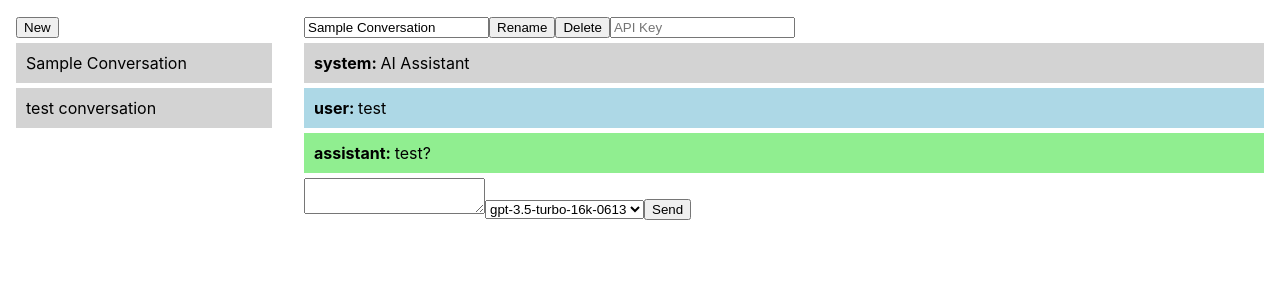
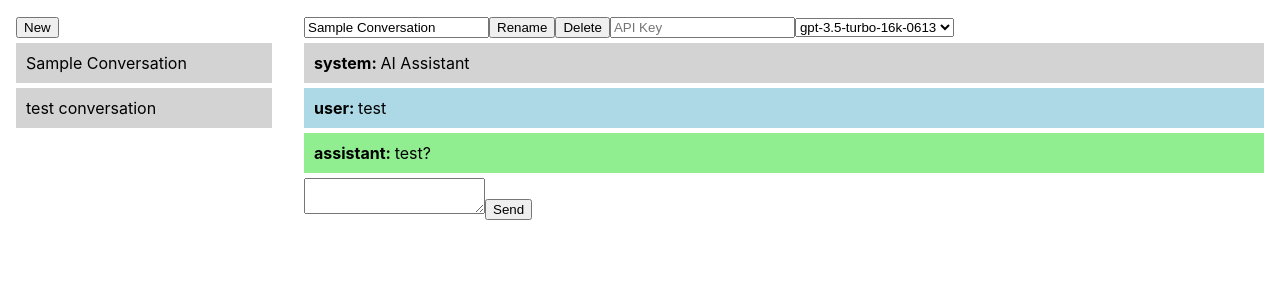
Before and after one commit to kloir-z/mygptapp, a React (Create React App) app: page / in a window 1280 px wide. Both pictures are taken after a click on the element "Sample Conversation". Shown: the top 300 px of the page. Built offline with nearby package versions, Linux system fonts and the light colour scheme.

Commit message:
On branch master Changes to be committed: 	modified:   src/Conversation.tsx 	modified:   src/MessageInput.tsx

```diff
--- a/src/Conversation.tsx
+++ b/src/Conversation.tsx
@@ -16,6 +16,7 @@ const Conversation: React.FC<ConversationProps> = ({
 }) => {
   const [title, setTitle] = useState(conversation.title);
   const [apiKey, setApiKey] = useState('');
+  const [model, setModel] = useState('gpt-3.5-turbo-16k-0613');  // Add
   const [messages, setMessages] = useState<ConversationData[]>(conversation.revisions[0].conversation);
 
   useEffect(() => {
@@ -106,8 +107,8 @@ const Conversation: React.FC<ConversationProps> = ({
     return finalMessages;
   };
 
-  const sendMessage = async (messageContent: string, role: string, apiKey: string, model: string) => {
-    const finalMessages = await getAIResponse(messageContent, role, apiKey, model);
+  const sendMessage = async (messageContent: string, role: string, apiKey: string) => { // Removed model from arguments
+    const finalMessages = await getAIResponse(messageContent, role, apiKey, model); // Passed model directly
     console.log('finalMessages');
     console.log(finalMessages);
     console.log('conversation');
@@ -134,6 +135,11 @@ const Conversation: React.FC<ConversationProps> = ({
       <button onClick={handleRename}>Rename</button>
       <button onClick={handleDelete}>Delete</button>
       <input value={apiKey} onChange={e => setApiKey(e.target.value)} placeholder="API Key" />
+      <select value={model} onChange={e => setModel(e.target.value)}>  {/* New model select dropdown */}
+        <option value="gpt-3.5-turbo-16k-0613">gpt-3.5-turbo-16k-0613</option>
+        <option value="gpt-3.5-turbo-0613">gpt-3.5-turbo-0613</option>
+        <option value="gpt-4-0613">gpt-4-0613</option>
+      </select>
       {messages.map((message: ConversationData, index: number) => (
         <div key={index} style={{backgroundColor: getColor(message.role), padding: '10px', margin: '5px 0', textAlign: 'left'}}>
           <strong>{message.role}: </strong> {message.content}
--- a/src/MessageInput.tsx
+++ b/src/MessageInput.tsx
@@ -1,31 +1,25 @@
 import React, { useState } from 'react';
 
 type MessageInputProps = {
-  sendMessage: (message: string, role: string, apiKey: string, model: string) => void;
+  sendMessage: (message: string, role: string, apiKey: string) => void;
   apiKey: string;
 };
 
 const MessageInput: React.FC<MessageInputProps> = ({ sendMessage, apiKey }) => {
   const [message, setMessage] = useState('');
-  const [model, setModel] = useState('gpt-3.5-turbo-16k-0613');
 
   const handleSend = () => {
     if (message.trim() === '') {
       // Message is empty, do nothing
       return;
     }
-    sendMessage(message, 'user', apiKey, model);
+    sendMessage(message, 'user', apiKey);
     setMessage('');
   };
 
   return (
     <div>
       <textarea value={message} onChange={e => setMessage(e.target.value)} />
-      <select value={model} onChange={e => setModel(e.target.value)}>
-        <option value="gpt-3.5-turbo-16k-0613">gpt-3.5-turbo-16k-0613</option>
-        <option value="gpt-3.5-turbo-0613">gpt-3.5-turbo-0613</option>
-        <option value="gpt-4-0613">gpt-4-0613</option>
-      </select>
       <button onClick={handleSend}>Send</button>
     </div>
   );
```
